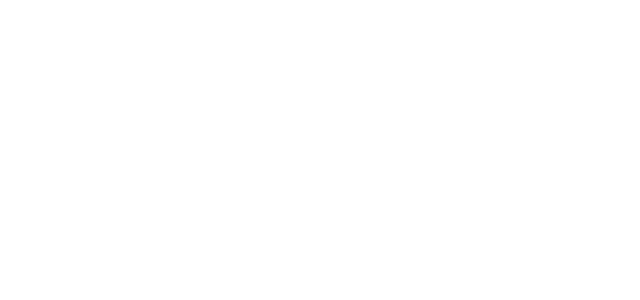
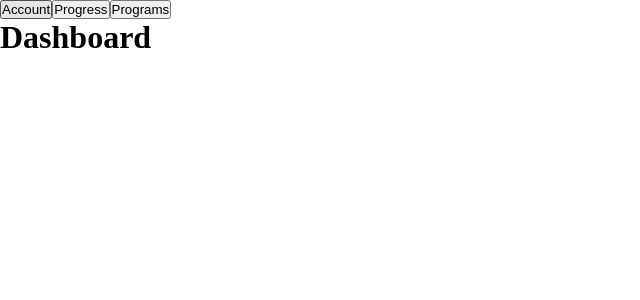
Before and after one commit to Kcampbell3190/PhysioFrontend, a React (Vite) app: page /DashBoard in a window 1280 px wide. Before the commit this address had no page. Shown: the top 300 px of the page, without its empty margins (0-640 px from the left). Built offline with nearby package versions, Linux system fonts and the light colour scheme.

Commit message:
changed name and added colour

```diff
--- a/src/App.jsx
+++ b/src/App.jsx
@@ -4,6 +4,7 @@ import './App.css'
 import Landing from './components/Landing'
 import Login from './components/Login'
 import SignUp from './components/SignUp'
+import DashBoard from './components/DashBoard'
 import { Routes, Route, Link} from "react-router-dom"
 
 
@@ -19,7 +20,8 @@ function App() {
       <Routes>
       <Route path="/" element={<Landing />} />
       <Route path="/Login" element={<Login />} />
-      <Route path="/auth/Signup" element={<SignUp />} />
+      <Route path="/auth/SignUp" element={<SignUp />} />
+      <Route path="/DashBoard" element={<DashBoard />} />
       </Routes>
 
       </>
--- a/src/components/HomePage.jsx
+++ b/src/components/DashBoard.jsx
@@ -4,11 +4,11 @@ import Account from './Account'
 import Progress from './Progress'
 import Programs from './Programs'
 
-const homepage = () => {
+const DashBoard = () => {
   return (
    <>
 
-    {/* <Link to={"/Account"}>
+     <Link to={"/Account"}>
     <button>Account</button>
     </Link>
 
@@ -18,12 +18,12 @@ const homepage = () => {
 
      <Link to={"/Programs"}>
     <button>Programs</button>
-    </Link> */}
+    </Link>
 
 
 
 
-      <h1>homepage</h1>
+      <h1>Dashboard</h1>
 
     {/* <Routes>
     <Route path="/Account" element={<Account />} />
@@ -37,4 +37,4 @@ const homepage = () => {
   )
 }
 
-export default homepage
+export default DashBoard
--- a/src/components/SignUp.jsx
+++ b/src/components/SignUp.jsx
@@ -1,16 +1,19 @@
 import React from 'react'
 import SubmitButton from './styled/AuthButton'
 import AuthButton from './styled/AuthButton'
+import { useNavigate } from 'react-router-dom'
 
 
 
 
-const Signup = () => {
+const SignUp = () => {
   // setAuthMode(authMode === "signin" ? "signup" : "signin")
 
   const linkStyles = {
 
   }
+
+  const navigate = useNavigate()
 
   return (
     <div>
@@ -48,4 +51,4 @@ const Signup = () => {
   )
 
 }
-export default Signup
+export default SignUp
--- a/src/components/styled/AuthButton.jsx
+++ b/src/components/styled/AuthButton.jsx
@@ -1,5 +1,6 @@
 import React from 'react'
 import styled from 'styled-components'
+import { useNavigate } from 'react-router-dom'
 
 const AuthButton = styled.button`
   background-color: #4CAF50;
@@ -12,8 +13,15 @@ const AuthButton = styled.button`
   font-size: 16px;
 `
 
+
 function SubmitButton() {
-  return <AuthButton>Submit</AuthButton>
+
+  const navigate = useNavigate()
+
+  return <AuthButton onClick={()=> navigate('/DashBoard')}>Submit</AuthButton>
 }
 
+
+
+
 export default SubmitButton
```
Also changed, not shown: src/components/DashBoard.css (renamed from src/components/HomePage.css).
